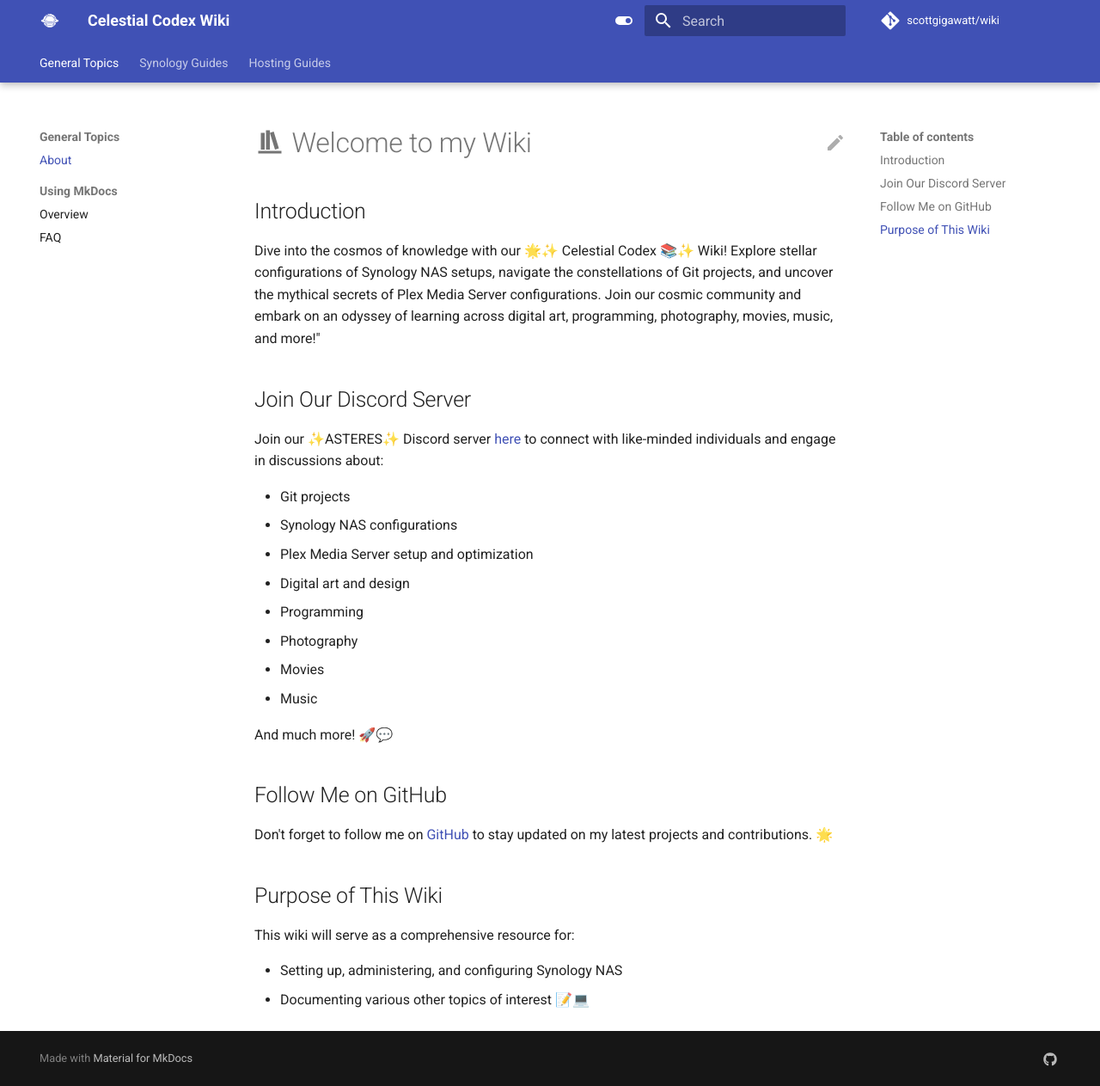
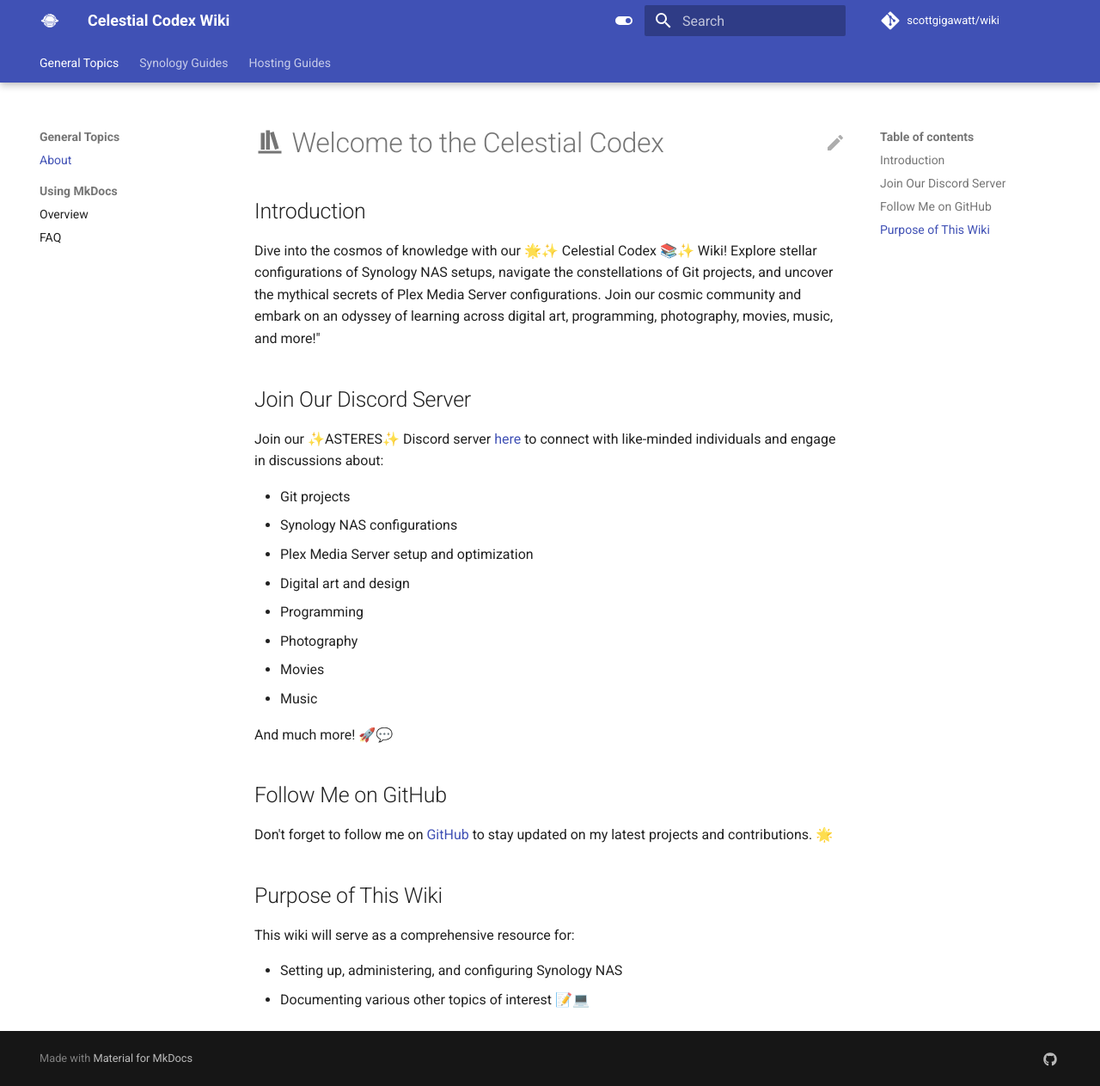
Before and after one commit to scottgigawatt/wiki, an MkDocs documentation site: the page built from docs/index.md, in a window 1280 px wide and 1263 px high. Shown: the whole window at 86% size. Built offline with MkDocs 1.6.1 and Material for MkDocs 9.7.7, drawn with Linux system fonts in a browser that asks for light colours; comment, search, counter and statistics services are not loaded.

```diff
--- a/docs/index.md
+++ b/docs/index.md
@@ -1,4 +1,4 @@
-# :material-bookshelf: Welcome to my Wiki
+# :material-bookshelf: Welcome to the Celestial Codex
 
 ## Introduction
 
```
